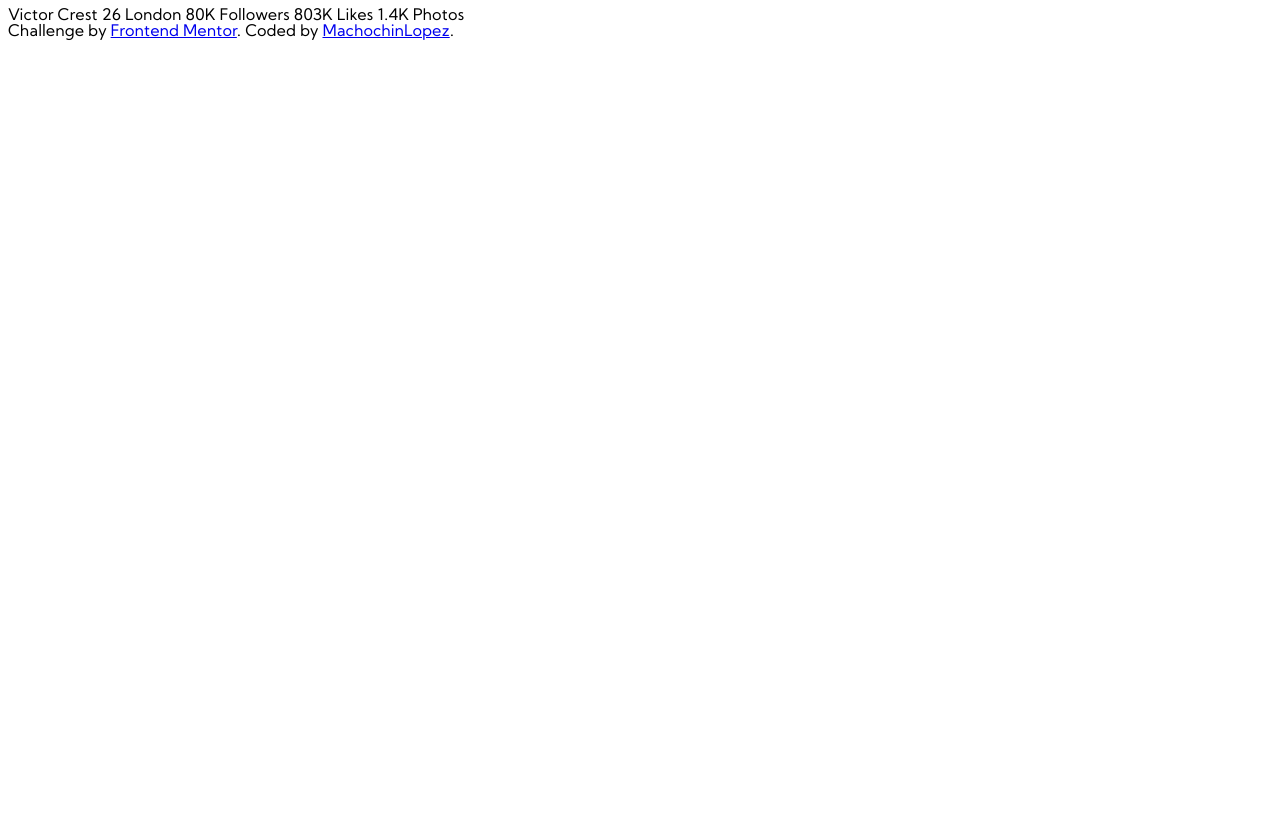
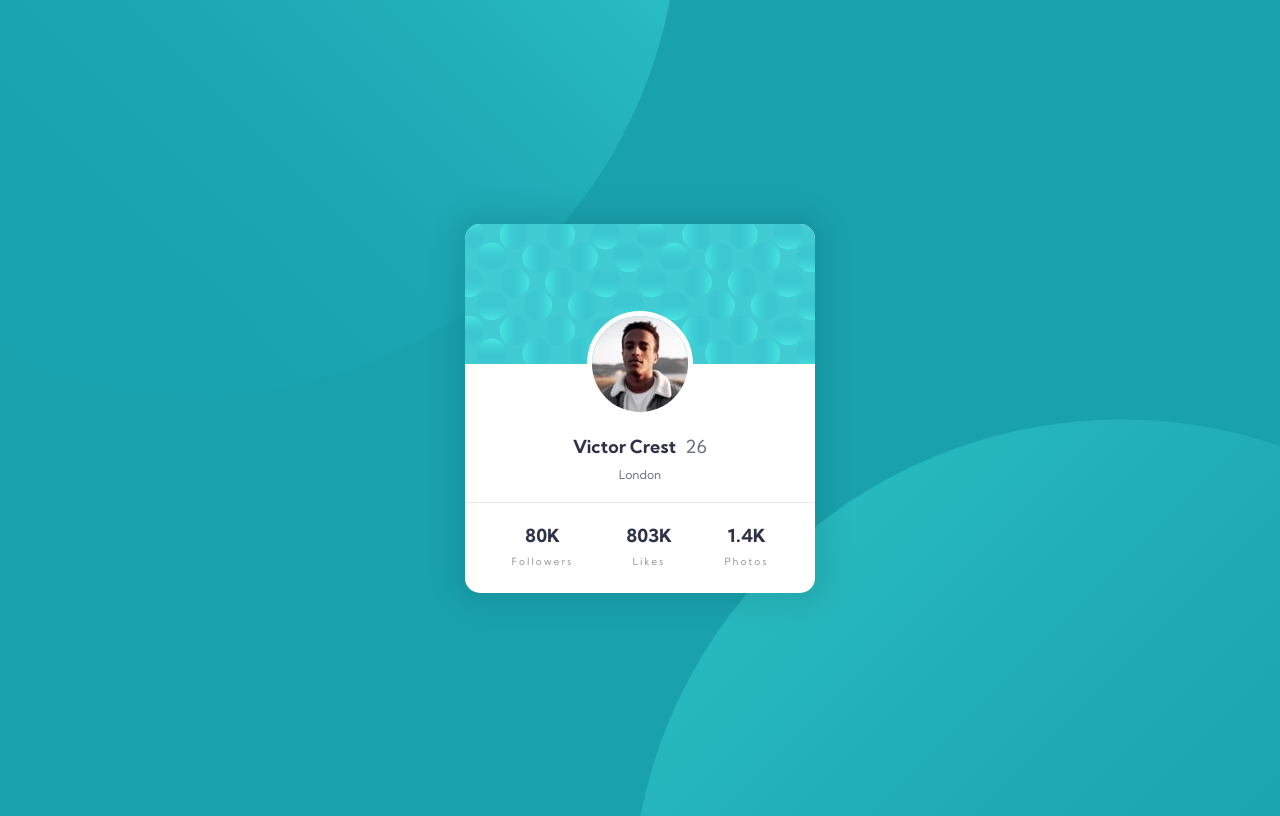
Before and after one commit to MachochinLopez/FEM-profile-card-component, a website: page index.html in a window 1280 px wide. Drawn offline with Linux system fonts and the light colour scheme.

Commit message:
Pending final touches

```diff
--- a/index.html
+++ b/index.html
@@ -11,22 +11,34 @@
 
 </head>
 <body>
+  <div class="profile-card">
+    <div class="profile-card__header">
+      <img class="profile-card__banner" src="images/bg-pattern-card.svg" alt="Card banner image">
+      <img class="profile-card__profile-picture" src="images/image-victor.jpg" alt="Profile picture">
+    </div>
+    <div class="profile-card__content">
+      <h3 class="profile-card__name">Victor Crest <span class="profile-card__age">26</span></h3>
+      <p class="profile-card__location">London</p>
+    </div>
+    <div class="profile-card__footer">
+      <div class="profile-card__indicator-column">
+        <div class="profile-card__indicator-number">80K</div>
+        <div class="profile-card__indicator-description">Followers</div>
+      </div>
+      <div class="profile-card__indicator-column">
+        <div class="profile-card__indicator-number">803K</div>
+        <div class="profile-card__indicator-description">Likes</div>
+      </div>
+      <div class="profile-card__indicator-column">
+        <div class="profile-card__indicator-number">1.4K</div>
+        <div class="profile-card__indicator-description">Photos</div>
+      </div>
+    </div>
+  </div>
 
-  Victor Crest
-  26
-  London
-
-  80K
-  Followers
-
-  803K
-  Likes
-
-  1.4K
-  Photos
-  <div class="attribution">
+  <!-- <div class="attribution">
     Challenge by <a href="https://www.frontendmentor.io?ref=challenge" target="_blank">Frontend Mentor</a>.
     Coded by <a href="https://github.com/MachochinLopez">MachochinLopez</a>.
-  </div>
+  </div> -->
 </body>
 </html>
--- a/sass/abstracts/_variables.scss
+++ b/sass/abstracts/_variables.scss
@@ -3,4 +3,6 @@ $color-primary: hsl(185, 75%, 39%);
 $color-secondary-light: hsl(227, 10%, 46%);
 $color-secondary-dark: hsl(229, 23%, 23%);
 
+$color-white: white;
+
 $color-neutral: hsl(0, 0%, 59%);
--- a/sass/base/_typography.scss
+++ b/sass/base/_typography.scss
@@ -1,9 +1,42 @@
 @font-face {
-  font-family: "Kumbh Sans";
-  src: url("../../fonts/KumbhSans-Regular.ttf"),
-    url("../../fonts/KumbhSans-Bold.ttf");
+  font-family: "KumbhSans";
+  src: url("../../fonts/KumbhSans-Regular.ttf") format("truetype");
+  font-weight: 400;
+  font-style: normal;
 }
 
+@font-face {
+  font-family: "KumbhSans";
+  src: url("../../fonts/KumbhSans-Bold.ttf") format("truetype");
+  font-weight: 700;
+  font-style: normal;
+}
+
+html,
 body {
-  font-family: "Kumbh Sans";
+  font-family: "KumbhSans";
+  font-size: 10px;
 }
+
+.profile-card {
+  font-size: 1.2rem;
+  color: $color-neutral;
+
+  &__name,
+  &__indicator-number {
+    font-size: 1.8rem;
+    font-weight: 700;
+    color: $color-secondary-dark;
+  }
+
+  &__age,
+  &__location {
+    font-weight: 400;
+    color: $color-secondary-light;
+  }
+
+  &__indicator-description {
+    font-size: 1rem;
+    letter-spacing: 2px;
+  }
+}
--- a/sass/components/_profile-card.scss
+++ b/sass/components/_profile-card.scss
@@ -0,0 +1,76 @@
+$card-banner-max-height: 14rem;
+$card-header-min-height: 19.5rem;
+
+.profile-card {
+  background-color: $color-white;
+  border-radius: 1.5rem;
+  margin: 0 1.5rem;
+  max-width: 35rem;
+  width: 35rem;
+  overflow: hidden;
+  box-shadow: 0 0 3rem 1rem rgba(black, 0.1);
+
+  &__header {
+    position: relative;
+    min-height: $card-header-min-height;
+  }
+
+  &__banner {
+    max-height: $card-banner-max-height;
+    min-height: $card-banner-max-height;
+    object-fit: cover;
+    width: 100%;
+  }
+
+  &__profile-picture {
+    border-radius: 50%;
+    max-width: 10rem;
+    position: absolute;
+    top: $card-banner-max-height;
+    left: 50%;
+    transform: translate(-50%, -50%);
+    border: 0.5rem solid $color-white;
+    background-color: $color-white;
+  }
+
+  &__content {
+    display: flex;
+    justify-content: center;
+    align-items: center;
+    flex-direction: column;
+    padding: 2rem;
+    border-bottom: 1px solid rgba($color-neutral, 0.2);
+  }
+
+  &__name {
+    margin: 0;
+  }
+
+  &__age {
+    padding-left: 0.5rem;
+  }
+
+  &__location {
+    margin-bottom: 0;
+  }
+
+  &__footer {
+    display: flex;
+    justify-content: space-around;
+    align-items: center;
+    flex-direction: row;
+    padding: 2rem;
+  }
+
+  &__indicator-column {
+    display: flex;
+    flex-direction: column;
+    justify-content: center;
+    align-items: center;
+    padding: 0.5rem;
+  }
+
+  &__indicator-description {
+    padding-top: 1rem;
+  }
+}
--- a/sass/main.scss
+++ b/sass/main.scss
@@ -3,3 +3,5 @@
 @import "base/typography";
 
 @import "components/profile-card";
+
+@import "pages/index";
--- /dev/null
+++ b/sass/pages/_index.scss
@@ -0,0 +1,17 @@
+body {
+  display: flex;
+  align-items: center;
+  justify-content: center;
+  height: 100vh;
+  min-height: 100vh;
+  padding: 0;
+  overflow: hidden;
+
+  // Background
+  background-color: $color-primary;
+  background-image: url("../../images/bg-pattern-top.svg"),
+    url("../../images/bg-pattern-bottom.svg");
+  background-position: calc(50% - 45rem) calc(50% - 50rem),
+    calc(50% + 48rem) calc(50% + 50rem);
+  background-repeat: no-repeat;
+}
```
Also changed, not shown: css/style.css, 1 other file.
